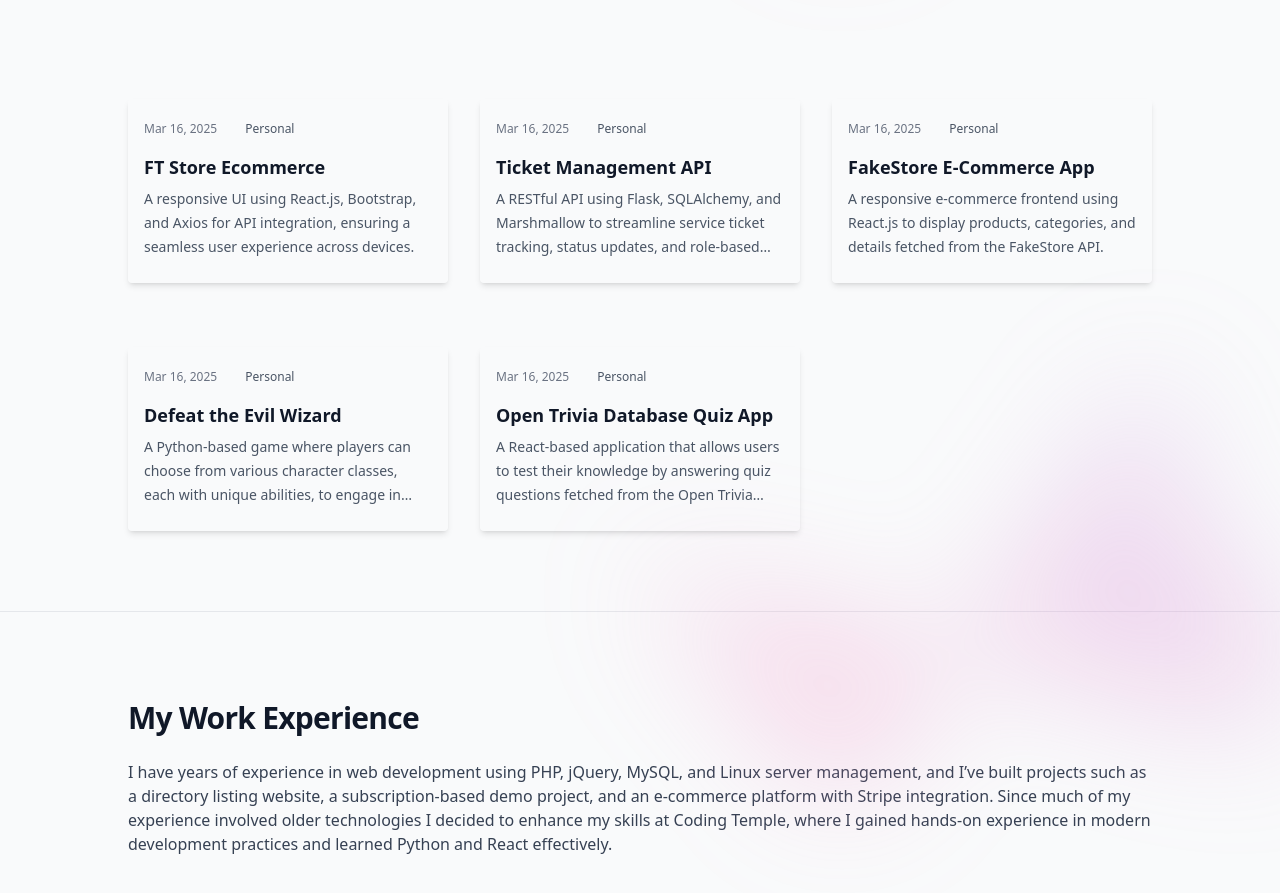
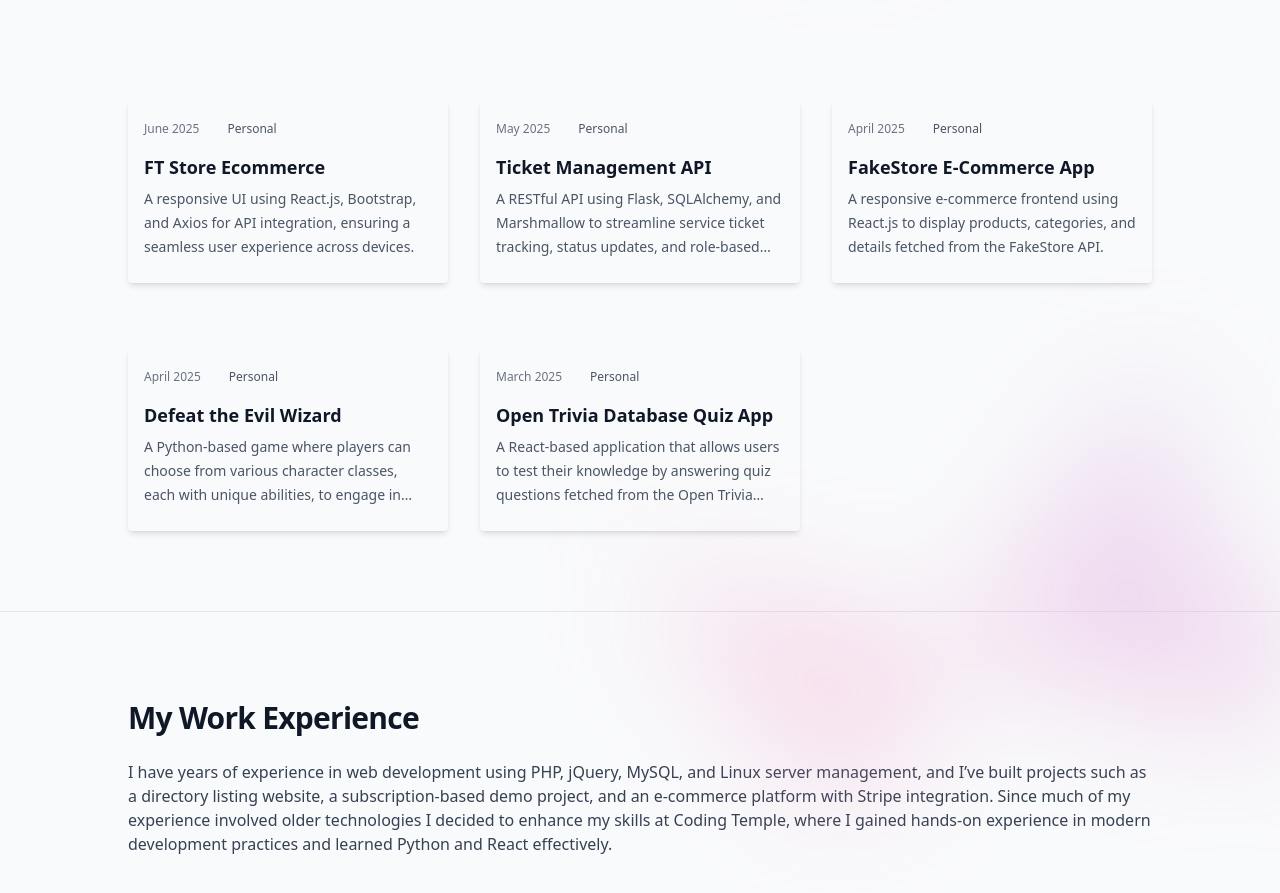
Before and after one commit to fredabel/ft-portfolio, a React (Vite) app: page / in a window 1280 px wide. Shown: the part 846-1739 px from the top of the page. Built offline with nearby package versions, Linux system fonts and the light colour scheme.

Commit message:
Add react scroll

```diff
--- a/package.json
+++ b/package.json
@@ -18,7 +18,8 @@
     "framer-motion": "^12.23.12",
     "react": "^19.1.0",
     "react-dom": "^19.1.0",
-    "react-icons": "^5.5.0"
+    "react-icons": "^5.5.0",
+    "react-scroll": "^1.9.3"
   },
   "devDependencies": {
     "@eslint/js": "^9.30.1",
--- a/src/components/Projects.tsx
+++ b/src/components/Projects.tsx
@@ -1,30 +1,38 @@
 import { ArrowPathIcon, CloudArrowUpIcon, FingerPrintIcon, LockClosedIcon } from '@heroicons/react/24/outline'
 
 const Projects : React.FC = () =>{
-    const features = [
+	type Features = {
+		name: string;
+		date: string;
+		description: string;
+		icon: JSX.Element;
+		link: string;
+	};
+  	const features: Features []= [
 		{
 			name: 'FT Store Ecommerce',
-    description:
-      'A responsive UI using React.js, Bootstrap, and Axios for API integration, ensuring a seamless user experience across devices.',
+			date: 'June 2025',
+			description: 'A responsive UI using React.js, Bootstrap, and Axios for API integration, ensuring a seamless user experience across devices.',
 			icon: CloudArrowUpIcon,
 			link : 'https://ft-store.up.railway.app/products',
 		},
 		{
 			name: 'Ticket Management API',
-    description:
-      'A RESTful API using Flask, SQLAlchemy, and Marshmallow to streamline service ticket tracking, status updates, and role-based access for mechanics and customers.',
+			date: 'May 2025',
+			description: 'A RESTful API using Flask, SQLAlchemy, and Marshmallow to streamline service ticket tracking, status updates, and role-based access for mechanics and customers.',
 			icon: LockClosedIcon,
 			link: 'https://ct-service-ticket-production.up.railway.app/api/docs/'
 		},
 		{
 			name: 'FakeStore E-Commerce App',
-    description:
-      'A responsive e-commerce frontend using React.js to display products, categories, and details fetched from the FakeStore API.',
+			date: 'April 2025',
+			description: 'A responsive e-commerce frontend using React.js to display products, categories, and details fetched from the FakeStore API.',
 			icon: ArrowPathIcon,
 			link: 'https://magical-squirrel-726913.netlify.app/products'
 		},
 		{
 			name: 'Defeat the Evil Wizard',
+			date: 'April 2025',
 			description:
 			'A Python-based game where players can choose from various character classes, each with unique abilities, to engage in battles against opponents.',
 			icon: ArrowPathIcon,
@@ -32,14 +40,14 @@ const Projects : React.FC = () =>{
 		},
 		{
 			name: 'Open Trivia Database Quiz App',
-    description:
-      'A React-based application that allows users to test their knowledge by answering quiz questions fetched from the Open Trivia Database API.',
+			date: 'March 2025',
+			description: 'A React-based application that allows users to test their knowledge by answering quiz questions fetched from the Open Trivia Database API.',
 			icon: ArrowPathIcon,
 			link: 'https://github.com/fredabel/ct-react-trivia-app'
 		}
+	]
 
-]
-    return(
+    return (
         <div className="relative isolate border-t border-gray-200 sm:py-20 py-10">
             <div className="mx-auto max-w-7xl px-6 lg:px-8">
                 <div className="mx-auto max-w-5xl ">
@@ -52,13 +60,13 @@ const Projects : React.FC = () =>{
                 </div>
                 <div className="mx-auto mt-16 max-w-2xl sm:mt-20 lg:mt-24 lg:max-w-5xl">
                     <div className="mx-auto mt-10 grid max-w-xl grid-cols-1 gap-x-8 gap-y-16  lg:mx-0 lg:max-w-none lg:grid-cols-3">
-
-                        {features.map((feature) => (
+                        {
+							features.map((feature) => (
 
 								<div key={feature.name} className="flex max-w-xl flex-col items-start justify-between p-4 rounded shadow-md transition hover:scale-110">
 									<div className="flex items-center gap-x-4 text-xs">
 										<time dateTime="Mar 16, 2025" className="text-gray-500">
-                                        Mar 16, 2025
+											{feature.date}
 										</time>
 										<a
 										href="#"
@@ -81,14 +89,12 @@ const Projects : React.FC = () =>{
 									</div> */}
 								</div>
 
-                        ))}
+                        	))
+						}
                     </div>
                 </div>
             </div>
-            <div
-            aria-hidden="true"
-            className="absolute inset-x-0 top-[calc(100%-13rem)] -z-10 transform-gpu overflow-hidden blur-3xl sm:top-[calc(100%-30rem)]"
-            >
+            <div aria-hidden="true" className="absolute inset-x-0 top-[calc(100%-13rem)] -z-10 transform-gpu overflow-hidden blur-3xl sm:top-[calc(100%-30rem)]">
 				<div
 					style={{
 					clipPath:
@@ -97,7 +103,6 @@ const Projects : React.FC = () =>{
 					className="relative left-[calc(50%+3rem)] aspect-1155/678 w-144.5 -translate-x-1/2 bg-linear-to-tr from-[#ff80b5] to-[#9089fc] opacity-30 sm:left-[calc(50%+36rem)] sm:w-288.75"
 				/>
             </div>
-
         </div>
     )
 }
```
Also changed, not shown: 1 other file (tests, documents, lock files or other folders). Lines whose indentation alone changed are shown as unchanged.
